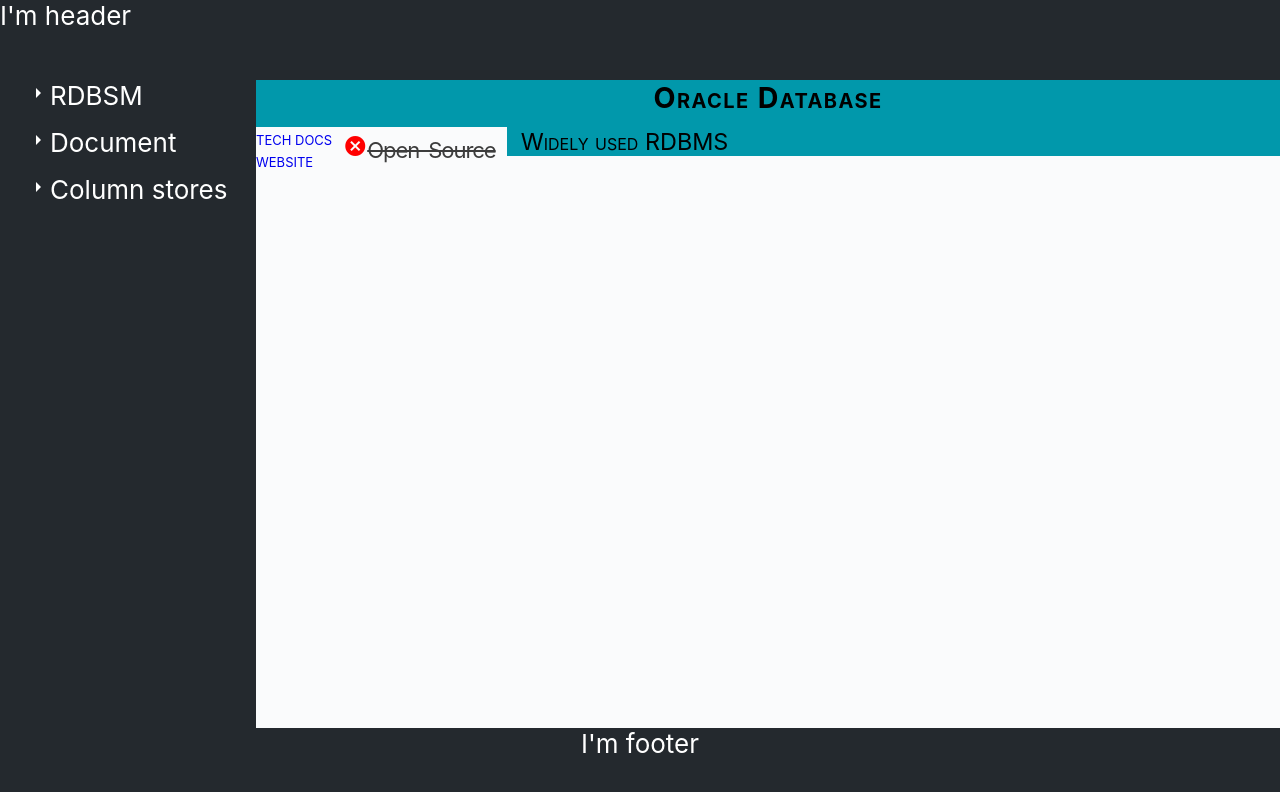
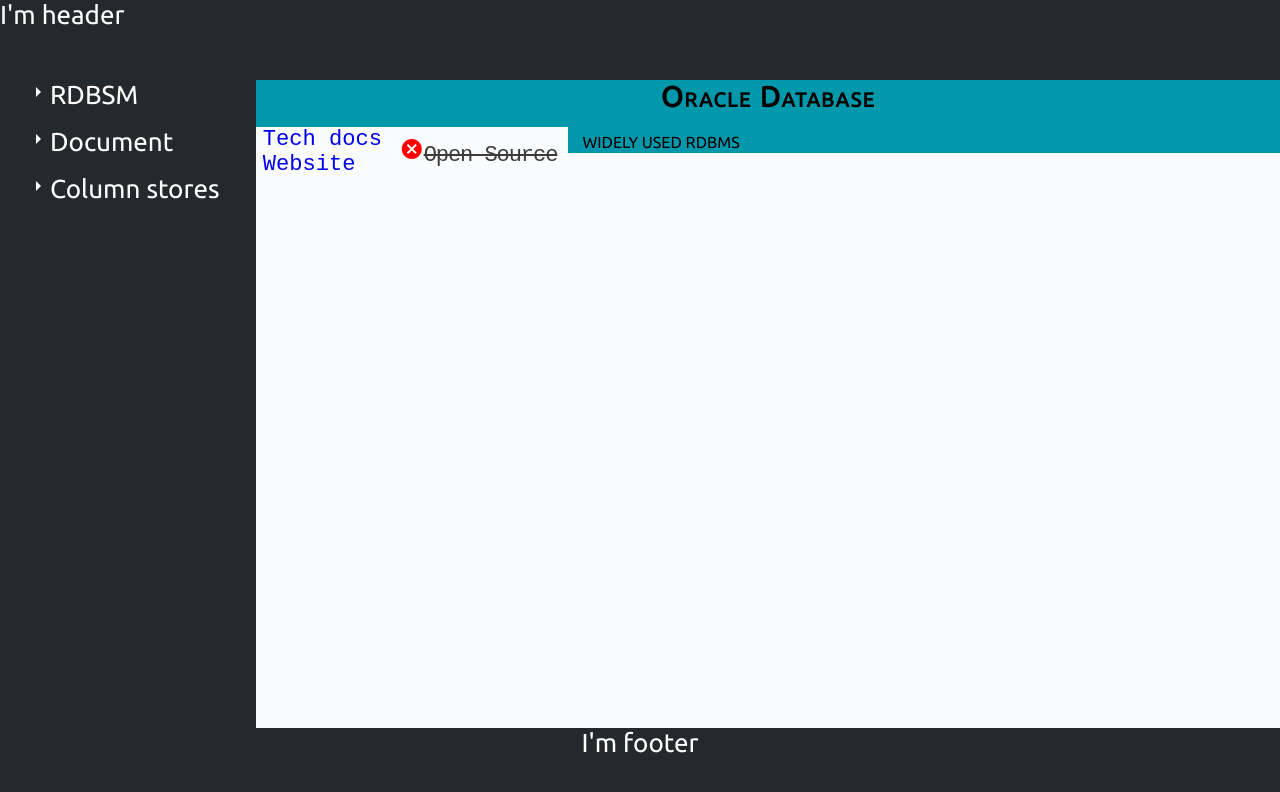
Before and after one commit to DzianisH/polybase, a React (Create React App) app: page /db/Oracle in a window 1280 px wide. Shown: the top 792 px of the page. Built offline with nearby package versions, Linux system fonts and the light colour scheme.

Commit message:
Fix fonts, add gitignore

```diff
--- a/public/index.html
+++ b/public/index.html
@@ -4,6 +4,7 @@
     <meta charset="utf-8" />
     <link rel="icon" href="%PUBLIC_URL%/favicon.ico" />
     <link href="https://fonts.googleapis.com/icon?family=Material+Icons" rel="stylesheet">
+    <link href="https://fonts.googleapis.com/css?family=Ubuntu&display=swap" rel="stylesheet">
     <meta name="viewport" content="width=device-width, initial-scale=1" />
     <meta
       name="description"
--- a/src/components/ShowDBPanel.css
+++ b/src/components/ShowDBPanel.css
@@ -1,39 +1,27 @@
 .ShowDBPanel-link {
-  font-size: 0.7em;
-  font-variant: all-small-caps;
+  padding: 0.01em 0.3em;
+  font-size: 0.85em;
+  font-family: monospace;
   text-decoration: none;
   white-space: nowrap;
   display: block;
 }
 
-.ShowDBPanel-links:hover {
+.ShowDBPanel-link:hover {
   color: rgb(60, 60, 60);
 }
 
 .ShowDBPanel-opensource {
   margin: auto 0.5em auto;
+  font-family: monospace;
   font-size: 0.85em;
   letter-spacing: -0.05em;
   white-space: nowrap;
   width: min-content;
-}
-
-.ShowDBPanel-table {
-  background-color: rgb(1, 152, 171);
-  border-collapse: collapse;
-  width: 100%;
+  cursor: default;
 }
 
 .ShowDBPanel-upperleftdata {
   width: max-content;
   float: left;
 }
-
-.ShowDBPanel-summary {
-  color: #000;
-  font-variant: small-caps;
-  padding-left: 0.6em;
-  font-size: 0.9em;
-  background-color: rgb(1, 152, 171);
-  display: grid;
-}
--- a/src/components/ShowDBPanel.jsx
+++ b/src/components/ShowDBPanel.jsx
@@ -40,7 +40,7 @@
                         </div>
                         {this.renderOpenSource(db)}
                     </div>
-                    <p className='ShowDBPanel-summary'>
+                    <p className='ShowNodePanel-summary'>
                         {db.summary}
                     </p>
                 </div>
--- a/src/components/ShowNodePanel.css
+++ b/src/components/ShowNodePanel.css
@@ -10,13 +10,12 @@
 }
 
 .ShowNodePanel-summary {
+    color: #000;
+    font-variant: all-small-caps;
+    padding-left: 0.6em;
+    font-size: 0.9em;
     background-color: rgb(1, 152, 171);
-    font-size: 0.85em;
-    font-style: italic;
-    font-variant: small-caps;
+    display: grid;
+    cursor: default;
     line-height: 1.1em;
-    cursor: default;
-    padding-bottom: 0.2em;
-    margin-bottom: 0.15em;
-    padding-left: 1.25em;
 }
--- a/src/index.css
+++ b/src/index.css
@@ -1,17 +1,10 @@
 body {
   margin: 0;
-  font-family: -apple-system, BlinkMacSystemFont, "Segoe UI", "", "Oxygen",
-    "Ubuntu", "Cantarell", "Fira Sans", "Droid Sans", "Helvetica Neue",
-    sans-serif;
+  font-family: 'Ubuntu', sans-serif;
   -webkit-font-smoothing: antialiased;
   -moz-osx-font-smoothing: grayscale;
   color: rgb(60, 60, 60);
   background-color: #fafbfc;
-}
-
-code {
-  font-family: source-code-pro, Menlo, Monaco, Consolas, "Courier New",
-    monospace;
 }
 
 h1, h2, h3, h4, h5, h6, p {
```
Also changed, not shown: 2 other files (tests, documents, lock files or other folders).
